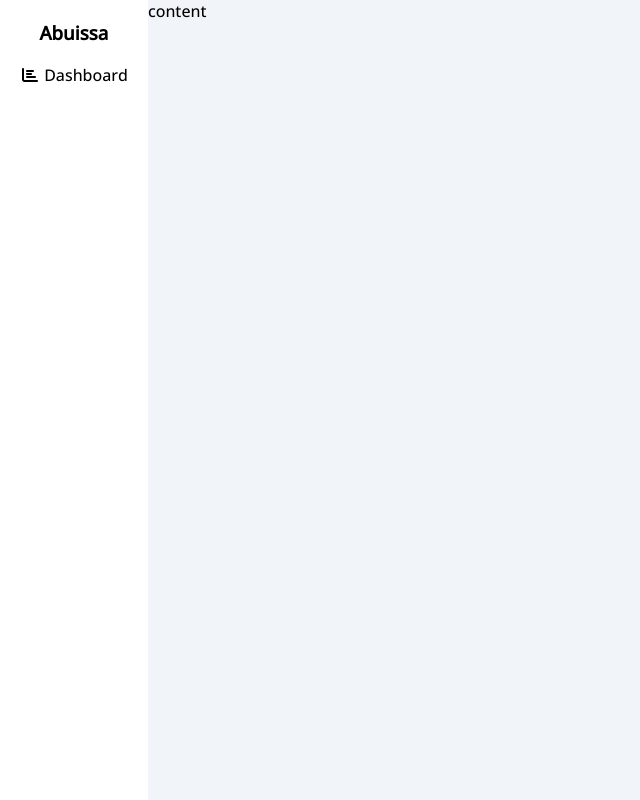
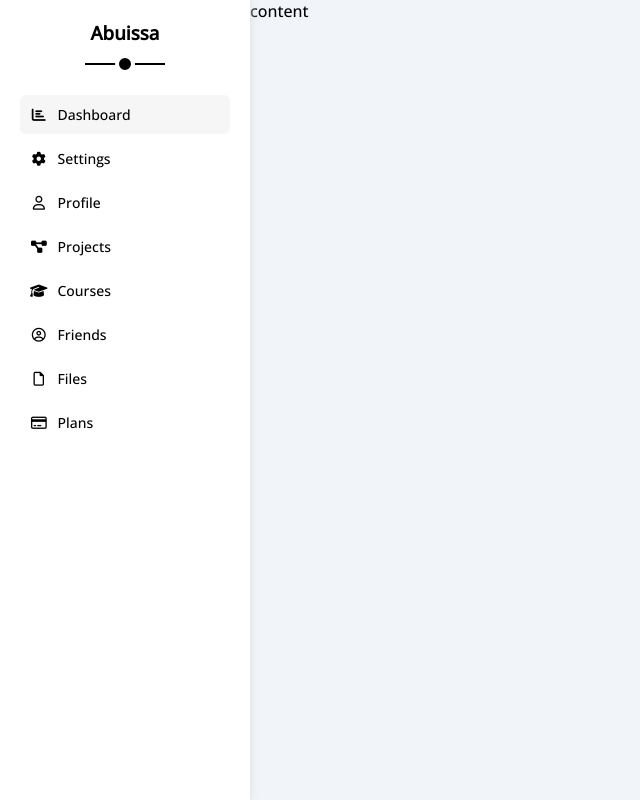
Before and after one commit to OAbuissa/HTML_and_CSS_Template_4, a plain HTML site: page index.html in a window 1280 px wide. Shown: the whole page, without its empty margins (0-640 px from the left). Drawn offline with nearby package versions, Linux system fonts and the light colour scheme.

Commit message:
Sidebar 1.0

```diff
--- a/CSS/framework.css
+++ b/CSS/framework.css
@@ -2,10 +2,22 @@
 .d-flex {
     display: flex;
 }
+.align-c {
+    align-items: center;
+}
 /* End Box  */
 /* Start Padding + Margin  */
+.p-10 {
+    padding: 10px;
+}
 .p-20 {
     padding: 20px;
+}
+.mb-5 {
+    margin-bottom: 5px;
+}
+.ml-10 {
+    margin-left: 10px;
 }
 .m-20 {
     margin: 20px
@@ -18,6 +30,9 @@
 .bg-white {
     background-color: white;
 }
+.c-black {
+    color: black;
+}
 /* End Color  */
 /* Start Position  */
 .p-rel {
@@ -28,4 +43,17 @@
 .txt-c {
     text-align: center;
 }
+.fs-14 {
+    font-size: 14px;
+}
 /* End Font  */
+/* Start Border */
+.rad-6 {
+    border-radius: 6px;
+}
+/* End Border */
+/* Start Animation + Moving  */
+.tran {
+    transition: 0.3s;
+}
+/* End Animation + Moving  */
--- a/CSS/master.css
+++ b/CSS/master.css
@@ -19,3 +19,38 @@ ul {
     background-color: #F1F5f9;
     min-height: 100vh;
 }
+/* Start Sidebar */
+.sidebar {
+    width: 250px;
+    box-shadow: 0 0 10px #ddd;
+}
+.sidebar > h3 {
+    margin-bottom: 50px;
+}
+.sidebar > h3::before {
+    content: "";
+    background-color: black;
+    width: 80px;
+    height: 2px;
+    position: absolute;
+    bottom: -20px;
+    transform: translateX(-50%);
+    left: 50%;
+}
+.sidebar > h3::after {
+    content: "";
+    position: absolute;
+    left: 50%;
+    bottom: -29px;
+    width: 12px;
+    height: 12px;
+    border-radius: 50%;
+    background-color: black;
+    border: 4px solid white;
+    transform: translateX(-50%);
+}
+.sidebar ul li a:hover,
+.sidebar ul li a.active {
+    background-color: #f6f6f6;
+}
+/* End Sidebar */
--- a/index.html
+++ b/index.html
@@ -18,9 +18,52 @@
             <h3 class="p-rel txt-c mt-0 ">Abuissa</h3>
             <ul>
                 <li>
-                    <a class="active" href="index.html"></a>
-                    <i class="fa-solid fa-chart-bar fa-fw"></i>
-                    <span>Dashboard</span>
+                    <a class="active d-flex align-c fs-14 c-black rad-6 p-10 mb-5 tran" href="index.html">
+                        <i class="fa-solid fa-chart-bar fa-fw"></i>
+                        <span class="fs-14 ml-10">Dashboard</span>
+                    </a>
+                </li>
+                <li>
+                    <a class="d-flex align-c fs-14 c-black rad-6 p-10 mb-5 tran" href="settings.html">
+                        <i class="fa-solid fa-gear fa-fw"></i>
+                        <span class="fs-14 ml-10">Settings</span>
+                    </a>
+                </li>
+                <li>
+                    <a class="d-flex align-c fs-14 c-black rad-6 p-10 mb-5 tran" href="profile.html">
+                        <i class="fa-regular fa-user fa-fw"></i>
+                        <span class="fs-14 ml-10">Profile</span>
+                    </a>
+                </li>
+                <li>
+                    <a class="d-flex align-c fs-14 c-black rad-6 p-10 mb-5 tran" href="projects.html">
+                        <i class="fa-solid fa-diagram-project fa-fw"></i>
+                        <span class="fs-14 ml-10">Projects</span>
+                    </a>
+                </li>
+                <li>
+                    <a class="d-flex align-c fs-14 c-black rad-6 p-10 mb-5 tran" href="courses.html">
+                        <i class="fa-solid fa-graduation-cap fa-fw"></i>
+                        <span class="fs-14 ml-10">Courses</span>
+                    </a>
+                </li>
+                <li>
+                    <a class="d-flex align-c fs-14 c-black rad-6 p-10 mb-5 tran" href="friends.html">
+                        <i class="fa-regular fa-circle-user fa-fw"></i>
+                        <span class="fs-14 ml-10">Friends</span>
+                    </a>
+                </li>
+                <li>
+                    <a class="d-flex align-c fs-14 c-black rad-6 p-10 mb-5 tran" href="files.html">
+                        <i class="fa-regular fa-file fa-fw"></i>
+                        <span class="fs-14 ml-10">Files</span>
+                    </a>
+                </li>
+                <li>
+                    <a class="d-flex align-c fs-14 c-black rad-6 p-10 mb-5 tran" href="plans.html">
+                        <i class="fa-regular fa-credit-card fa-fw"></i>
+                        <span class="fs-14 ml-10">Plans</span>
+                    </a>
                 </li>
             </ul>
         </div>
```
